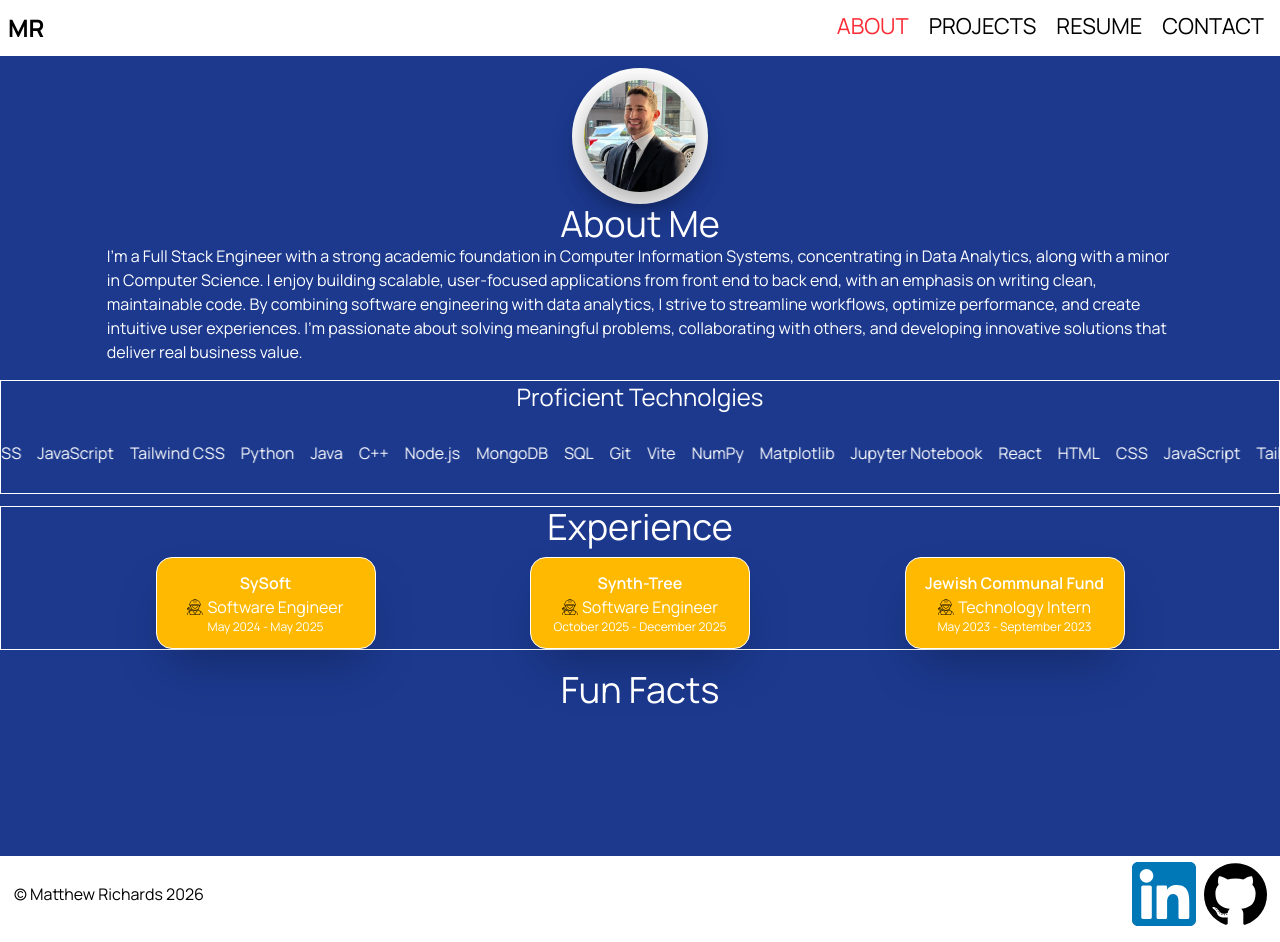
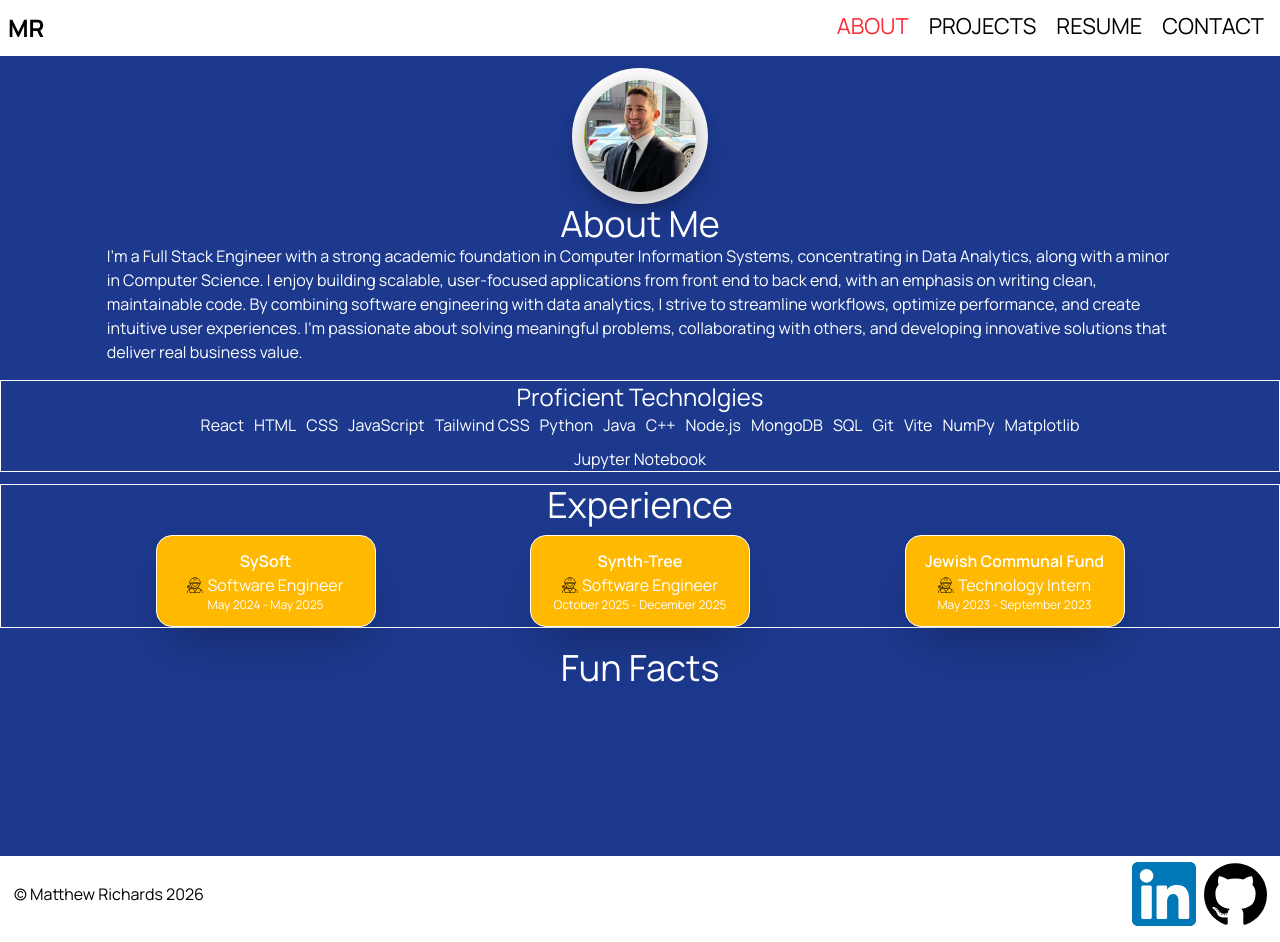
Before and after one commit to matthewrichards234/Personal_Website, a React (Vite) app: page /about in a window 1280 px wide. Built offline with nearby package versions, Linux system fonts and the light colour scheme.

Commit message:
style optinal stop marquee.

```diff
--- a/src/components/About.tsx
+++ b/src/components/About.tsx
@@ -21,7 +21,7 @@ const About = () => {
     "Jupyter Notebook",
   ];
   const [activeProficientTechnologies, setActiveProficientTechnologies] =
-    useState(true);
+    useState(false);
 
   function toggleProficientTechnologies(): void {
     console.log("The active state is", activeProficientTechnologies);
@@ -29,7 +29,6 @@ const About = () => {
   }
 
   return (
-    // Body
     <div
       className="bg-blue-900
                     text-white
@@ -37,6 +36,7 @@ const About = () => {
                     font-manrope"
     >
       <div className="pt-3">
+        {/* About Me */}
         <div className="flex flex-col items-center">
           <div className="w-34 h-34 rounded-full bg-white flex items-center justify-center shadow-xl">
             <img
@@ -69,6 +69,7 @@ const About = () => {
           </p>
         </div>
 
+        {/* Proficient Technologies */}
         <div className="border mt-4">
           <button
             className="cursor-pointer
@@ -117,10 +118,26 @@ const About = () => {
               </div>
             </>
           ) : (
-            <></>
+            <>
+              <div className="w-3/4 flex mx-auto">
+                <ul
+                  className="flex
+                                flex-row
+                                flex-wrap
+                                gap-2.5
+                                justify-center
+                                "
+                >
+                  {technologies.map((technology) => {
+                    return <li>{technology}</li>;
+                  })}
+                </ul>
+              </div>
+            </>
           )}
         </div>
 
+        {/* Experience */}
         <div className="border mt-3 mb-5">
           <p className="text-4xl text-center mb-2.5">Experience</p>
           <div className="flex flex-row justify-evenly">
```
